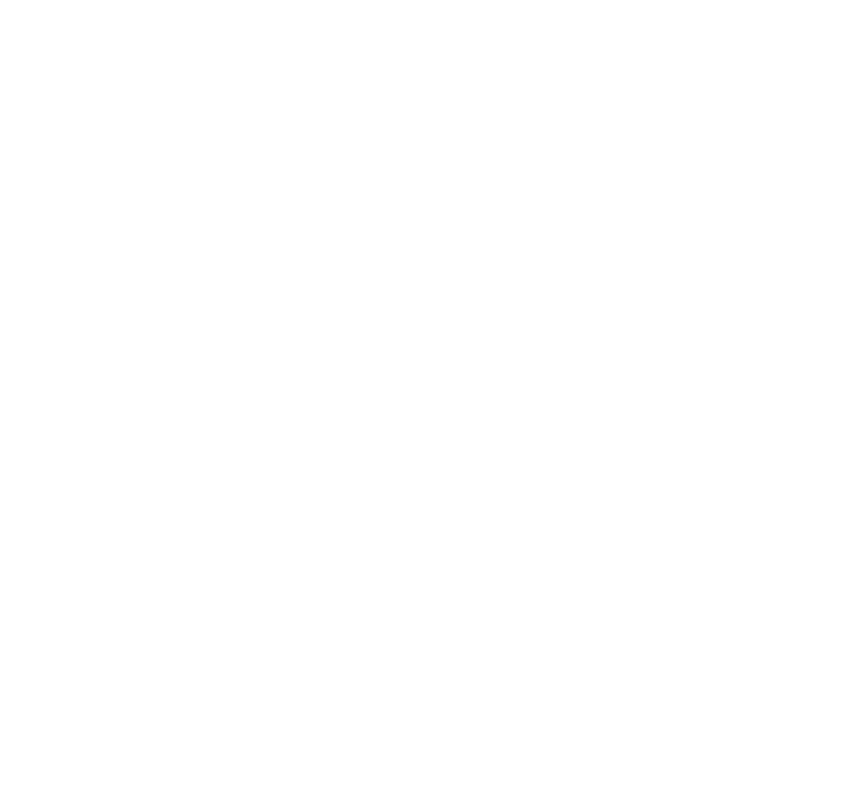
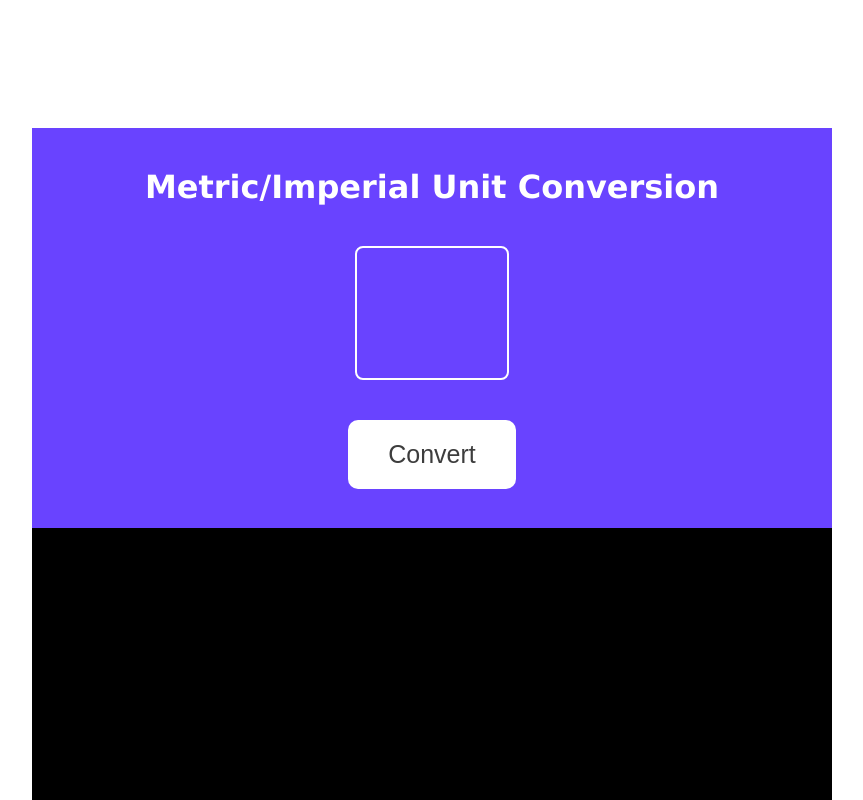
Before and after one commit to gmarav05/unit-converter, a plain HTML site: page index.html in a window 1280 px wide. Shown: the top 800 px of the page, without its empty margins (208-1071 px from the left). Drawn offline with Linux system fonts and the light colour scheme.

Commit message:
UI first part

```diff
--- a/index.html
+++ b/index.html
@@ -4,8 +4,18 @@
     <meta charset="UTF-8">
     <meta name="viewport" content="width=device-width, initial-scale=1.0">
     <title>Unit Converter</title>
+    <link rel="stylesheet" href="style.css">
 </head>
 <body>
+    <div class="container">
+        <div class="input-section">
+         <h1>Metric/Imperial Unit Conversion</h1>
+         <input type="text" class="input-btn"><br>
+         <button class="convert-btn">Convert</button>
+        </div>
+
+    </div>
+
 
 </body>
 </html>
--- a/style.css
+++ b/style.css
@@ -0,0 +1,74 @@
+body{
+    margin: 0;
+    padding: 0;
+}
+
+.container {
+    display: flex;
+    flex-direction: column;
+    justify-content: center;
+    align-items: center;
+    height: 900px;
+    width: 800px;
+    margin-left: auto;
+    margin-right: auto;
+    background-color: black;
+    margin-top: 10%;
+}
+
+.input-section {
+    /* display: flex;
+    flex-direction: column;
+    justify-content: start;
+    align-items: center; */
+    text-align: center;
+    /* display: block; */
+    background-color: #6943FF;
+    height: 450px;
+    width: 800px;
+    margin-bottom: 500px;
+
+}
+
+.input-section h1 {
+    color: white;
+    margin-top: 40px;
+    font-family:'Lucida Sans', 'Lucida Sans Regular', 'Lucida Grande', 'Lucida Sans Unicode', Geneva, Verdana, sans-serif;
+    margin-bottom: 0px;
+}
+
+.input-section input {
+    border: none;
+    margin-top: 10px;
+    background-color: #6943FF;
+    height: 100px;
+    width: 120px;
+    border: 2px solid white;
+    margin-top: 40px;
+    margin-bottom: 40px;
+    font-family:'Lucida Sans', 'Lucida Sans Regular', 'Lucida Grande', 'Lucida Sans Unicode', Geneva, Verdana, sans-serif;
+    padding: 15px;
+    font-size: 60px;
+    font-weight: bolder;
+    color: white;
+    border-radius: 8px;
+}
+
+.input-section input:focus {
+    border: none;
+    border-radius: 8px;
+    border: 2px solid white;
+    outline: none;
+}
+
+.convert-btn {
+    padding: 20px 40px;
+    font-size: 25px;
+    font-weight: 500;
+    border-radius: 10px;
+    border: none;
+    background-color: white;
+    margin-bottom: 20px;
+    color: #3D3D3D;
+
+}
```
